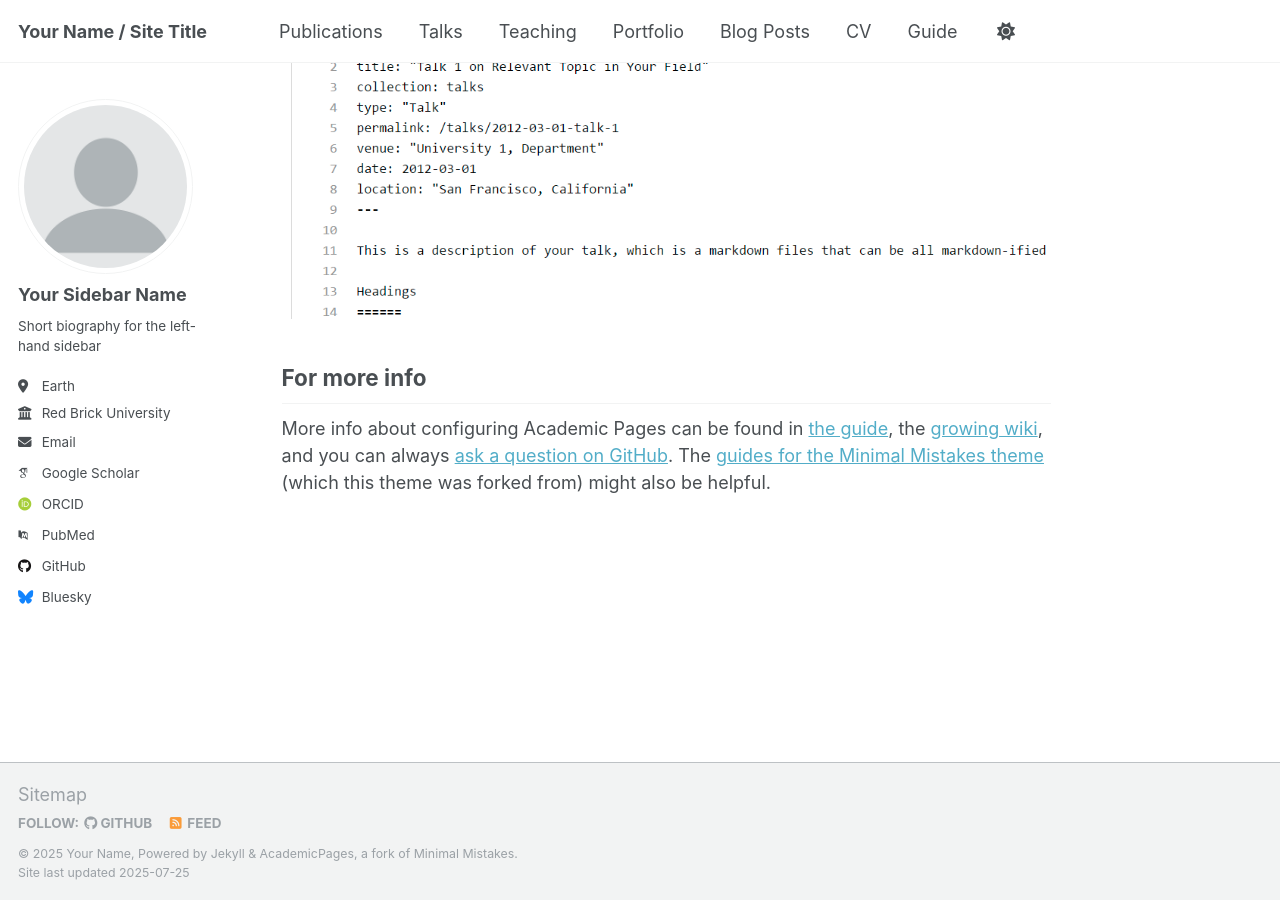
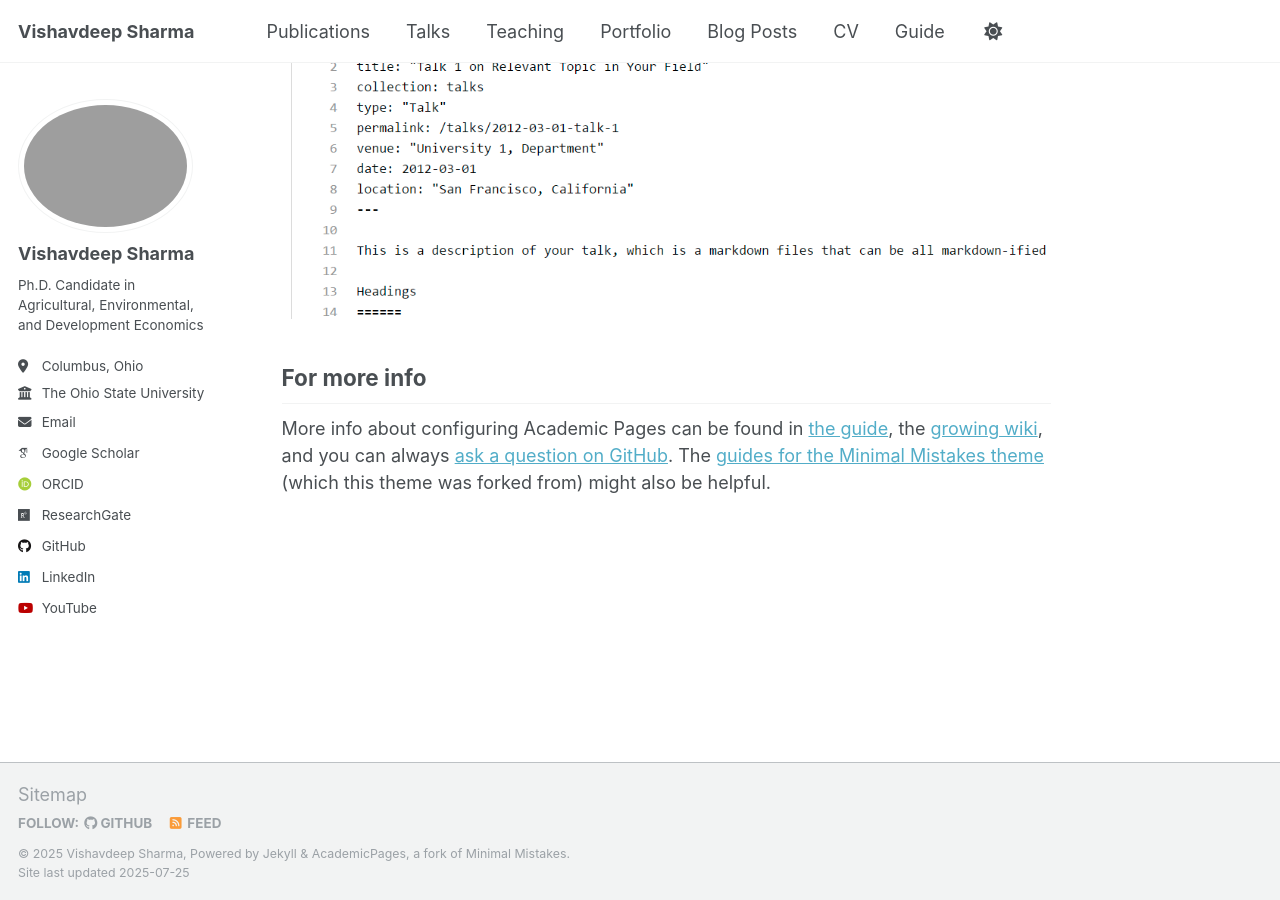
Before and after one commit to vishavdeeps95/vishavdeeps95.github.io, a Jekyll site: the page built from _pages/about.md, in a window 1280 px wide and 900 px high, scrolled down 2880 px. Built offline with Jekyll 4.4.1, drawn with Linux system fonts in a browser that asks for light colours; some web fonts are replaced; a script that is not in the unit is left out.

Commit message:
Update _config.yml

```diff
--- a/_config.yml
+++ b/_config.yml
@@ -1,58 +1,50 @@
-# Welcome to Jekyll!
-#
-# This config file is meant for settings that affect your entire site, values
-# which you are expected to set up once and rarely need to edit after that.
-# For technical reasons, this file is *NOT* reloaded automatically when you use
-# `jekyll serve -l -H localhost`. If you change this file, please restart the
-# server process.
-
 # Basic Site Settings
 locale                   : "en-US"
 site_theme               : "default"
-title                    : "Your Name / Site Title"
+title                    : "Vishavdeep Sharma"
 title_separator          : "-"
-name                     : &name "Your Name"
-description              : &description "personal description"
-url                      : https://academicpages.github.io # the base hostname & protocol for your site e.g. "https://[your GitHub username].github.io" or if you already have some other page hosted on Github then use "https://[your GitHub username].github.io/[Your Repo Name]"
+name                     : &name "Vishavdeep Sharma"
+description              : &description "Ph.D. Candidate in Agricultural, Environmental, and Development Economics"
+url                      : https://vishavdeeps95.github.io
 baseurl                  : "" # the subpath of your site, e.g. "/blog"
-repository               : "academicpages/academicpages.github.io"
+repository               : "vishavdeeps95/vishavdeeps95.github.io"
 
 # Site Author - The following control what appear as part of the author content on the side bar.
 #               If a field is blank the icon and link will not appear, otherwise it will be shown.
 #               Additional customization can be done by editing /_includes/author-profile.html
 author:
   # Biographic information
-  avatar           : "profile.png"
-  name             : "Your Sidebar Name"
-  pronouns         : # example: "she/her"
-  bio              : "Short biography for the left-hand sidebar"
-  location         : "Earth"
-  employer         : "Red Brick University"
+  avatar           : "profile_pic.jpg"
+  name             : "Vishavdeep Sharma"
+  pronouns         : # leave blank if you don’t want to show pronouns
+  bio              : "Ph.D. Candidate in Agricultural, Environmental, and Development Economics"
+  location         : "Columbus, Ohio"
+  employer         : "The Ohio State University"
   uri              : # URL
-  email            : "none@example.org"
+  email            : "sharma.1094@osu.edu, vishavdeeps95@gmail.com"
 
   # Academic websites
   academia         : # URL
-  arxiv            : # URL - Update with the correct link to your profile
-  googlescholar    : "https://scholar.google.com/citations?user=PS_CX0AAAAAJ"
+  arxiv            : # URL
+  googlescholar    : citations?user=CA7NAo0AAAAJ&hl=en&oi=sra
   impactstory      : # URL
-  orcid            : "http://orcid.org/yourorcidurl"
+  orcid            : 0000-0002-7254-0597
   semantic         : # URL
-  pubmed           : "https://www.ncbi.nlm.nih.gov/pubmed/?term=john+snow"
-  researchgate     : # URL
+  pubmed           : # URL
+  researchgate     : profile/Vishavdeep-Sharma-2
   scopus           : # URL
 
   # Repositories and software development
-  bitbucket        : # Username - Update with your username on the site
+  bitbucket        : # Username
   codepen          : # Username
   dribbble         : # Username
-  github           : "academicpages"
+  github           : vishavdeeps95
   kaggle           : # Username
-  stackoverflow    : # User number or user number and name (i.e., use "1" or "1/jeff-atwood")
+  stackoverflow    : # Username
 
   # Social media
   artstation       : # Username
-  bluesky          : "bsky.app" # Replace this with you Bluesky username
+  bluesky          : # Username
   facebook         : # Username
   flickr           : # Username
   foursquare       : # Username
@@ -61,7 +53,7 @@ author:
   keybase          : # Username
   instagram        : # Username
   lastfm           : # Username
-  linkedin         : # Username
+  linkedin         : vishavdeep-sharma-6053b495
   mastodon         : # URL
   medium           : # URL
   pinterest        : # Username
@@ -69,13 +61,14 @@ author:
   steam            : # Username
   telegram         : # URL
   tumblr           : # Username
-  twitter          : # Username for X / Twitter
+  twitter          : # Username
   vine             : # Username
   weibo            : # Username
   wikipedia        : # Username
   xing             : # Username
-  youtube          : # Username
+  youtube          : economicslearningcentre6333
   zhihu            : # Username
+
 
 # Publication Category - The following the list of publication categories and their headings
 publication_category:
```
